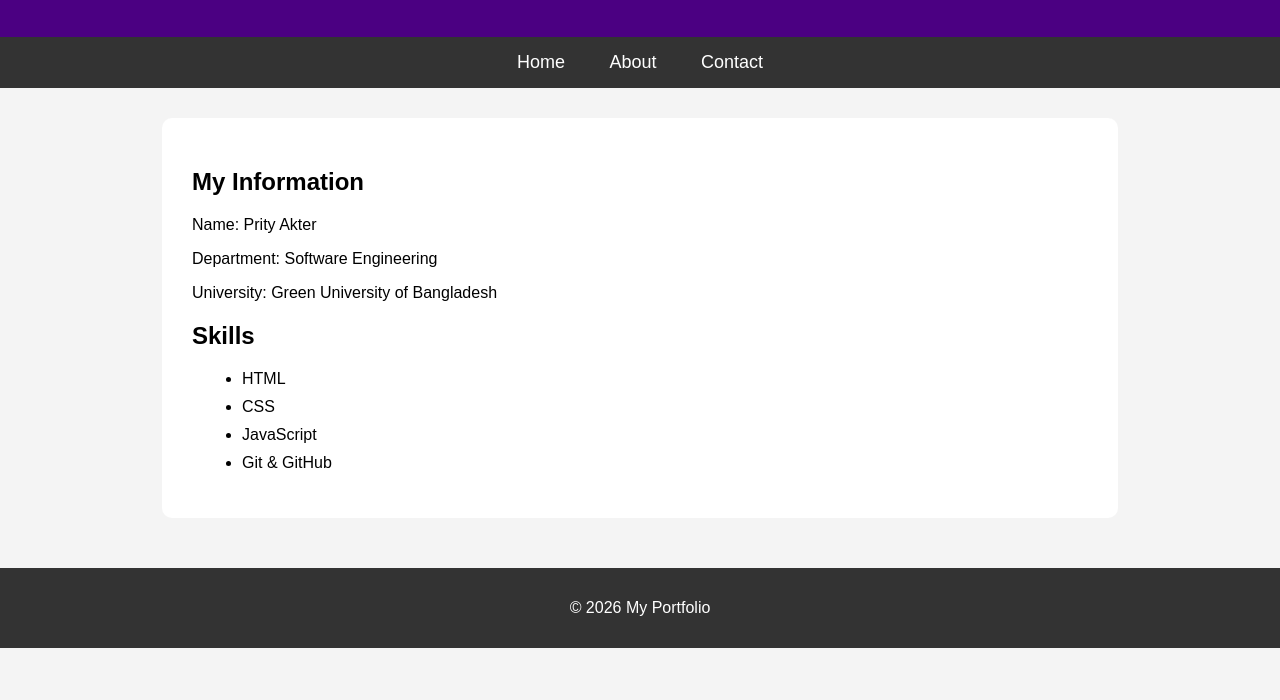
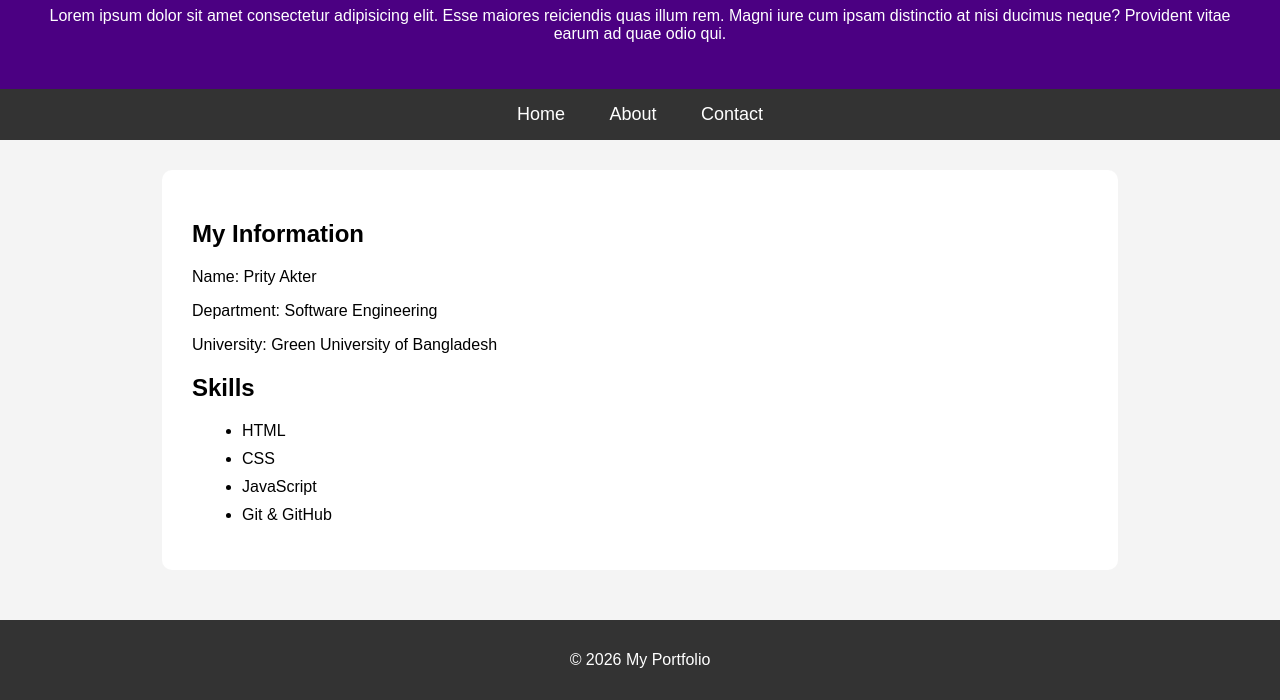
Before and after one commit to Prity-025/lab-task-03, a plain HTML site: page index2.html in a window 1280 px wide. Shown: the part 103-803 px from the top of the page. Drawn offline with Linux system fonts and the light colour scheme.

Commit message:
Edit about me

```diff
--- a/index2.html
+++ b/index2.html
@@ -9,6 +9,7 @@
 <body>
     <header>
     <h1>About Me</h1>
+    <p> Lorem ipsum dolor sit amet consectetur adipisicing elit. Esse maiores reiciendis quas illum rem. Magni iure cum ipsam distinctio at nisi ducimus neque? Provident vitae earum ad quae odio qui.</p>
 </header>
 
 <nav>
```
